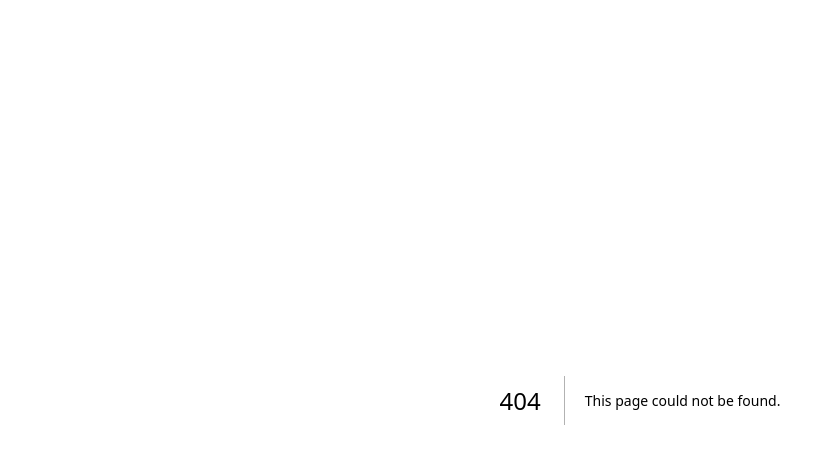
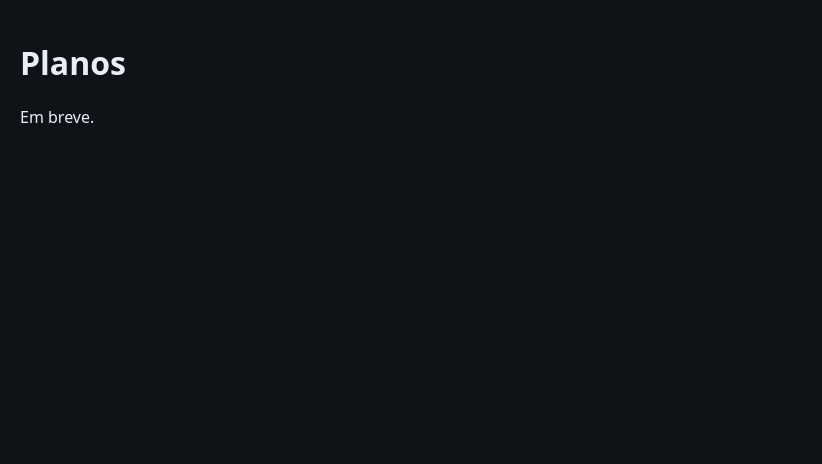
Before and after one commit to Ivanmonteiro-create/radarcripto.space, a Next.js app: page /planos in a window 1280 px wide. Before the commit this address had no page. Shown: the top 464 px of the page, without its empty margins (0-822 px from the left). Built offline with nearby package versions, Linux system fonts and the light colour scheme.

Commit message:
Create page.tsx

```diff
--- /dev/null
+++ b/app/planos/page.tsx
@@ -0,0 +1,9 @@
+// app/planos/page.tsx
+export default function PlanosPage() {
+  return (
+    <main style={{ padding: "20px" }}>
+      <h1>Planos</h1>
+      <p>Em breve.</p>
+    </main>
+  );
+}
```
